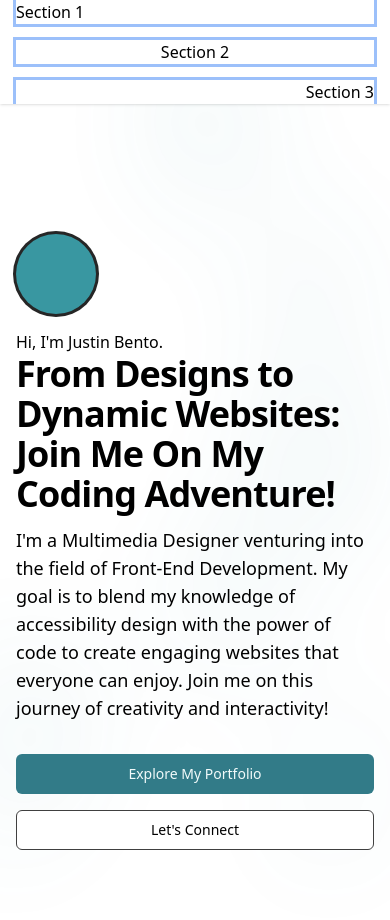
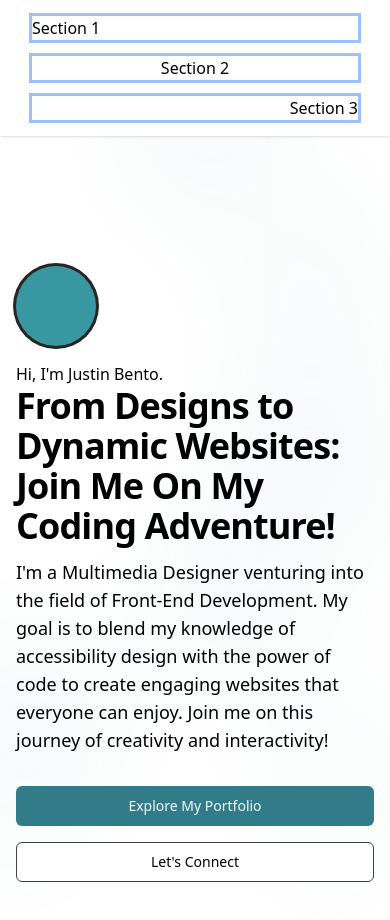
Before and after one commit to Justin-Bento/justin-bento-portfolio, a Next.js app: page / in a window 390 px wide. Shown: the top 920 px of the page. Built offline with nearby package versions, Linux system fonts and the light colour scheme.

Commit message:
Added some padding to give content some breathing room.

```diff
--- a/components/Header.tsx
+++ b/components/Header.tsx
@@ -2,8 +2,8 @@ import React from 'react';
 
 export default function header() {
   return (
-    <header className="overflow-hidden bg-white shadow">
-      <ul role="list" className="container mx-auto px-4 sm:px-6 lg:px-8 grid grid-cols-1 gap-4 md:grid-cols-3">
+    <header className="overflow-hidden bg-white shadow py-4 sm:py-6">
+      <ul role="list" className="container mx-auto grid grid-cols-1 gap-4 md:grid-cols-3">
         <li className="flex items-start justify-between ring">Section 1</li>
         <li className="flex items-start justify-center ring">Section 2</li>
         <li className="flex items-start justify-end ring">Section 3</li>
```
